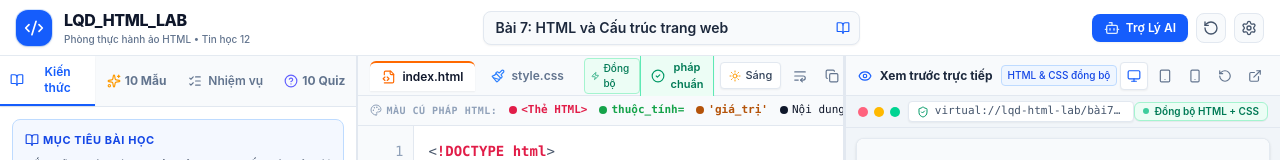
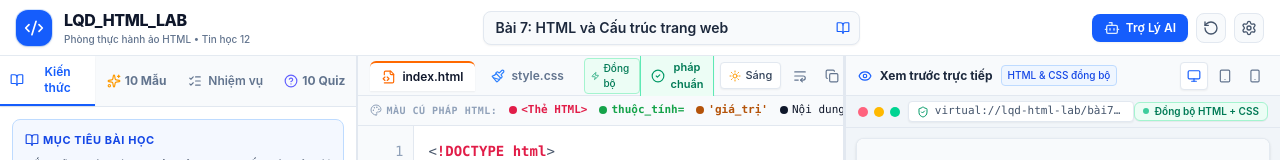
Before and after one commit to vietlequoc117-hub/labhtmllqd, a React (Vite) app: page / in a window 1280 px wide. Shown: the top 160 px of the page. Built offline with nearby package versions, Linux system fonts and the light colour scheme.

Commit message:
refactor: remove redundant iframe reload controls
Remove the reload iframe button and its associated logic from both the standalone exporter and the ResultPane component to simplify the UI.

```diff
--- a/src/components/ResultPane.tsx
+++ b/src/components/ResultPane.tsx
@@ -210,20 +210,6 @@ export const ResultPane: React.FC<ResultPaneProps> = ({
           >
             <Smartphone className="w-3.5 h-3.5" />
           </button>
-          <button
-            onClick={() => updateIframe()}
-            className="p-1.5 hover:text-slate-900 hover:bg-slate-200/50 rounded transition cursor-pointer"
-            title="Tải lại iframe"
-          >
-            <RotateCcw className="w-3.5 h-3.5" />
-          </button>
-          <button
-            onClick={openInNewWindow}
-            className="p-1.5 hover:text-slate-900 hover:bg-slate-200/50 rounded transition cursor-pointer"
-            title="Mở tab mới"
-          >
-            <ExternalLink className="w-3.5 h-3.5" />
-          </button>
         </div>
       </div>
 
--- a/src/utils/exportStandalone.ts
+++ b/src/utils/exportStandalone.ts
@@ -217,9 +217,6 @@ export function generateStandaloneHtml(): string {
             <i class="fa-solid fa-globe text-slate-500"></i>
             <span class="text-[11px] text-slate-300 truncate">virtual-browser://khu-thuc-hanh-12</span>
           </span>
-          <button id="reloadIframe" class="hover:text-white transition" title="Tải lại iframe">
-            <i class="fa-solid fa-rotate-right text-xs"></i>
-          </button>
         </div>
         <div class="flex-1 bg-white relative">
           <iframe id="previewFrame" sandbox="allow-scripts allow-same-origin allow-popups" class="w-full h-full border-0"></iframe>
@@ -707,7 +704,9 @@ export function generateStandaloneHtml(): string {
     document.getElementById('tabPreview').onclick = () => switchResultTab('preview');
     document.getElementById('tabGrader').onclick = () => switchResultTab('grader');
     document.getElementById('tabAITutor').onclick = () => switchResultTab('ai');
-    document.getElementById('reloadIframe').onclick = runCode;
+    if (document.getElementById('reloadIframe')) {
+      document.getElementById('reloadIframe').onclick = runCode;
+    }
 
     // Guide tabs
     const gTasks = document.getElementById('guideTabTasks');
```
